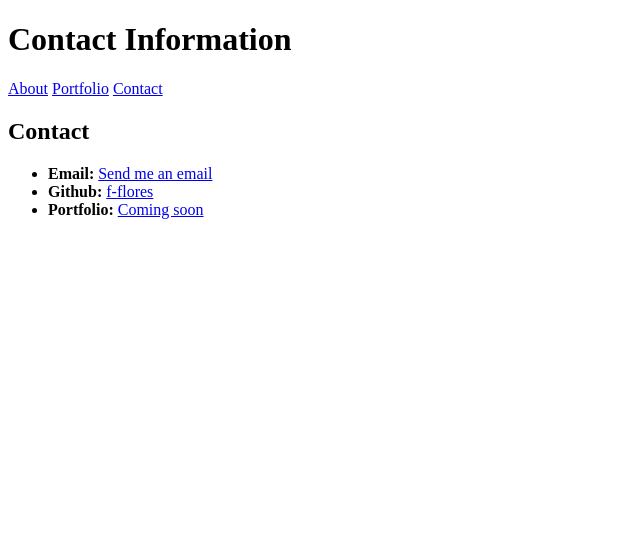
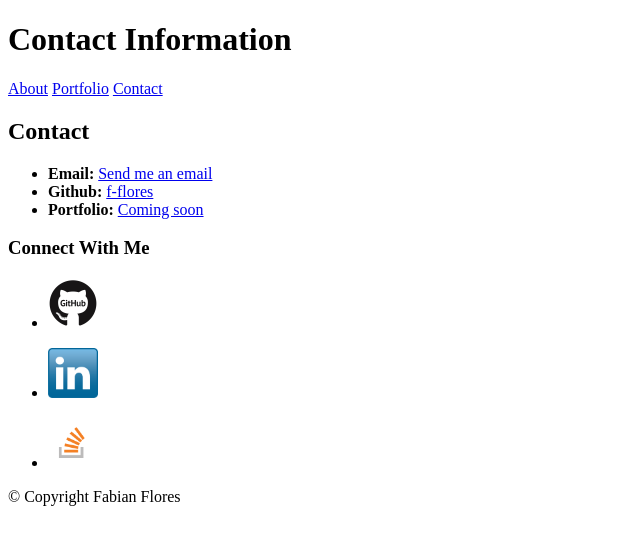
Before and after one commit to f-flores/Basic-Portfolio, a plain HTML site: page contact.html in a window 1280 px wide. Shown: the whole page, without its empty margins (0-640 px from the left). Drawn offline with Linux system fonts and the light colour scheme.

Commit message:
Added image links to <aside> section of page.

```diff
--- a/contact.html
+++ b/contact.html
@@ -34,6 +34,35 @@
       </li>
     </ul>
   </section>
+  <aside>
+    <h3>Connect With Me</h3>
+    <ul>
+      <li>
+        <p>
+          <a href="https://github.com/f-flores" target="_blank">
+          <img border="0" alt="Github Logo" src="assets/images/github_logo.jpg" width="50" height="50">
+          </a>
+        </p>
+      </li>
+      <li>
+        <p>
+          <a href="https://www.linkedin.com/in/francisco-f-flores/" target="_blank">
+          <img border="0" alt="LinkedIn Logo" src="assets/images/linkedin-logo.png" width="50" height="50">
+          </a>
+        </p>
+      </li>
+      <li>
+        <p>
+          <a href="https://stackoverflow.com/users/9150518/f-flores" target="_blank">
+          <img border="0" alt="StackOverflow Logo" src="assets/images/stackoverflow_logo.png" width="50" height="50">
+          </a>
+        </p>
+      </li>
+    </ul>
+  </aside>
+  <footer>
+    <p>&copy; Copyright Fabian Flores</p>
+  </footer>
 
 </body>
 
```
Also changed, not shown: index.html (+26 -0 lines), portfolio.html (+26 -0 lines), assets/images/github_logo.jpg (added), assets/images/linkedin-logo.png (added), assets/images/stackoverflow_logo.png (added).
